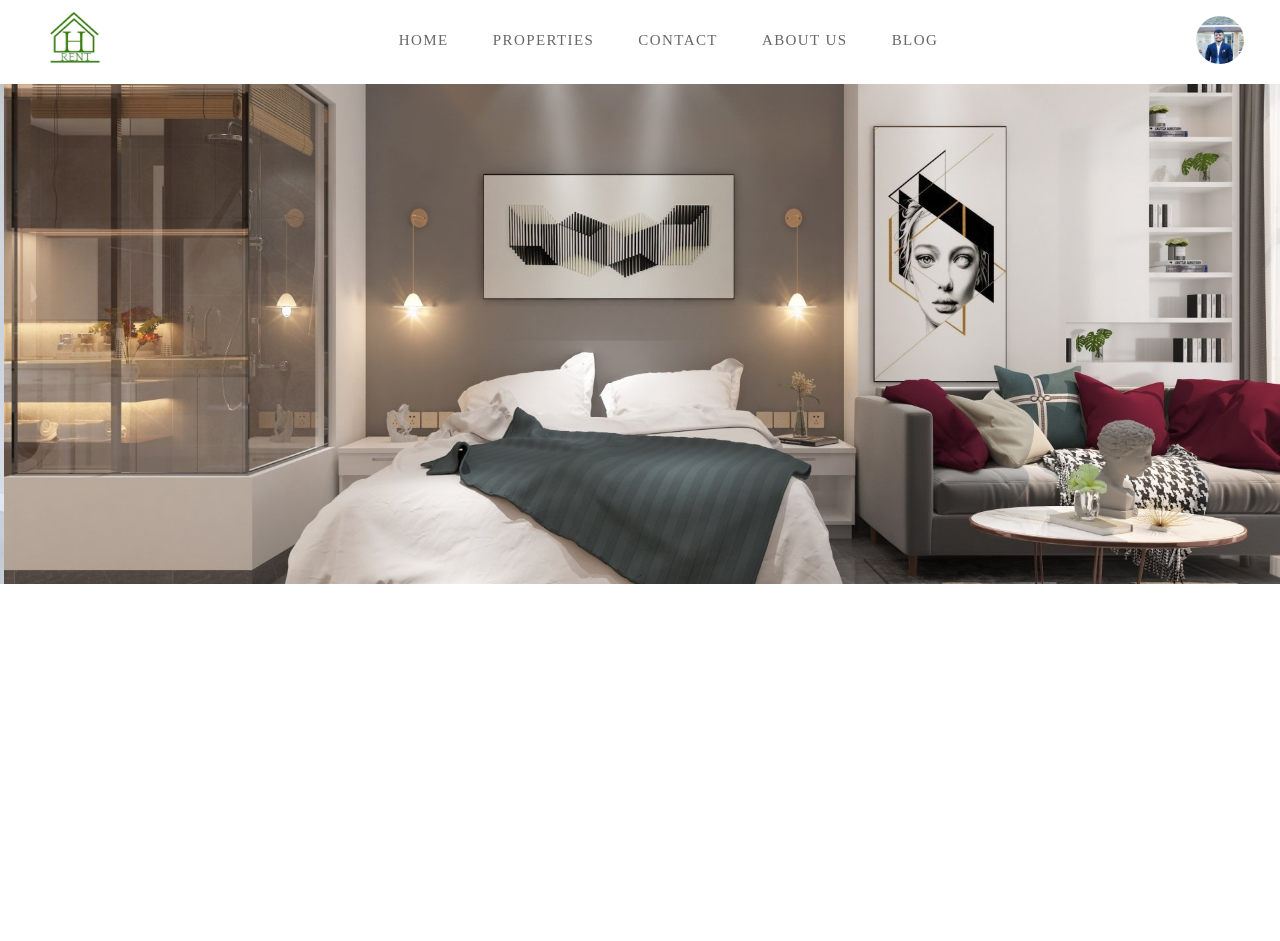
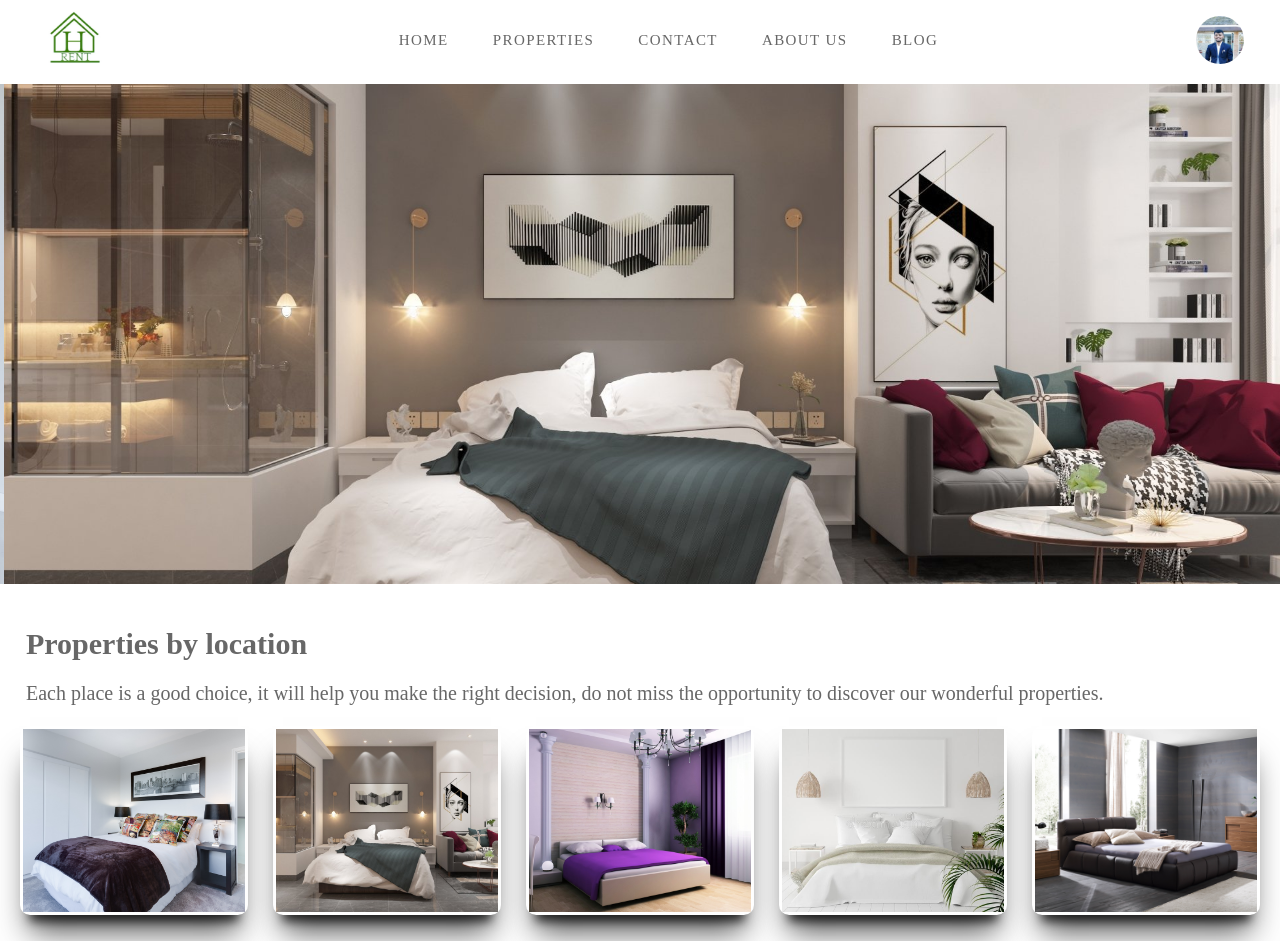
Before and after one commit to phirojshah/House-Rent, a React (Create React App) app: page / in a window 1280 px wide. Before the commit the page ends 800 px from the top, so only its background shows below. Built offline with nearby package versions, Linux system fonts and the light colour scheme.

Commit message:
Room location updated

```diff
--- a/src/App.css
+++ b/src/App.css
@@ -1,3 +1,7 @@
 *body{
   margin:0;
 }
+
+body::-webkit-scrollbar {
+  display: none;
+}
--- a/src/App.js
+++ b/src/App.js
@@ -1,16 +1,16 @@
-import React from 'react';
+import React from "react";
 //import { Counter } from './features/counter/Counter';
-import './App.css';
-import Nav from './Components/Nav'
-import Home from './Components/Home';
-
+import "./App.css";
+import Nav from "./Components/Nav";
+import Home from "./Components/Home";
+import RoomLocation from "./Components/RoomLocation";
 
 function App() {
   return (
     <div className="App">
       <Nav />
       <Home />
-
+      <RoomLocation />
     </div>
   );
 }
--- a/src/Components/Home.js
+++ b/src/Components/Home.js
@@ -1,17 +1,20 @@
-import React from 'react'
-import styled from 'styled-components'
-import ImageSlider from './ImageSlider'
+import React from "react";
+import styled from "styled-components";
+import ImageSlider from "./ImageSlider";
+// import RoomLocation from "./RoomLocation";
 
 function Home() {
   return (
     <Container>
-      <ImageSlider/>
+      <ImageSlider />
+      {/* <RoomLocation /> */}
     </Container>
-  )
+  );
 }
 
-export default Home
+export default Home;
 
-const Container=styled.main`
-min-height: calc(100vh-70px);
-padding:o calc(3.5vw+ 5px) ;`
+const Container = styled.main`
+  min-height: calc(100vh-70px);
+  padding: o calc(3.5vw+ 5px);
+`;
--- a/src/Components/Nav.js
+++ b/src/Components/Nav.js
@@ -1,10 +1,10 @@
-import React from 'react'
-import styled from 'styled-components'
+import React from "react";
+import styled from "styled-components";
 
 function Nav() {
   return (
     <Container>
-      <Logo src="/images/logo.jpg "/>
+      <Logo src="/images/logo.jpg " />
       <NavMenu>
         <a>
           <span> HOME</span>
@@ -22,79 +22,76 @@ function Nav() {
         <a>
           <span> BLOG</span>
         </a>
-
       </NavMenu>
-      <UsrImg  src="/images/profile.jpg "/>
+      <UsrImg src="/images/profile.jpg " />
     </Container>
-  )
+  );
 }
 
-export default Nav
+export default Nav;
 
-const Container=styled.nav`
+const Container = styled.nav`
   //width:100%;
-height:80px;
+  height: 80px;
   //background-color: #fff;
   //background-color:#d1e8d1;
   background: transparent;
   margin-left: 0px;
   margin-right: 0px;
-display:flex;
-align-items:center;
-padding:0 36px;
-cursor:pointer;
-`
+  display: flex;
+  align-items: center;
+  padding: 0 36px;
+  cursor: pointer;
+`;
 
-const Logo=styled.img`
-height:80px;
-width: 80px;;
-`
+const Logo = styled.img`
+  height: 80px;
+  width: 80px; ;
+`;
 
-const NavMenu=styled.div`
-justify-content:center;
-display:flex;
-flex:1;
-margin-left:25px;
-align-items:center;
-a{
-    display:flex;
-    align-items:center;
-    padding:0 10px;
-    height:20px;
+const NavMenu = styled.div`
+  justify-content: center;
+  display: flex;
+  flex: 1;
+  margin-left: 25px;
+  align-items: center;
+  a {
+    display: flex;
+    align-items: center;
+    padding: 0 10px;
+    height: 20px;
 
-    span{
-        font-size:15px;
-        letter-spacing:1.42px;
-        padding:0 12px;
-        position:relative;
+    span {
+      font-size: 15px;
+      letter-spacing: 1.42px;
+      padding: 0 12px;
+      position: relative;
       //&:after => work as a div
-        &:after{
-            content:"";
-             height:2px;
-             background-color:black;
-             position:absolute;
-             left:0;
-             right:0;
-             bottom:-6px;
-             opacity:0;
-             transform-origin:left center;
-             transition:all 250ms cubic-bezier(0.25,0.46,0.45,0.94) 0s;
-             transform:scaleX(0);
-
+      &:after {
+        content: "";
+        height: 2px;
+        background-color: black;
+        position: absolute;
+        left: 0;
+        right: 0;
+        bottom: -6px;
+        opacity: 0;
+        transform-origin: left center;
+        transition: all 250ms cubic-bezier(0.25, 0.46, 0.45, 0.94) 0s;
+        transform: scaleX(0);
       }
     }
-    &:hover{
-        span:after{
+    &:hover {
+      span:after {
         transform: scaleX(1);
-            opacity:1;
+        opacity: 1;
       }
     }
   }
+`;
 
-`
-
-const UsrImg=styled.img`
-height:48px;
-width:48px;
-border-radius:50%;
-`
+const UsrImg = styled.img`
+  height: 48px;
+  width: 48px;
+  border-radius: 50%;
+`;
--- /dev/null
+++ b/src/Components/RoomLocation.js
@@ -0,0 +1,79 @@
+import React from "react";
+import styled from "styled-components";
+
+function Viewers() {
+  return (
+    <>
+      <Text>
+        <h2>Properties by location</h2>
+        <p>
+          Each place is a good choice, it will help you make the right decision,
+          do not miss the opportunity to discover our wonderful properties.
+        </p>
+      </Text>
+      <Container>
+        <Wrap>
+          <img src="/images/slide-img1.jpg" alt="viewerImg" />
+        </Wrap>
+        <Wrap>
+          <img src="/images/slide-img2.jpg" alt="viewerImg" />
+        </Wrap>
+        <Wrap>
+          <img src="/images/slide-img3.jpg" alt="viewerImg" />
+        </Wrap>
+        <Wrap>
+          <img src="/images/slide-img5.jpg" alt="viewerImg" />
+        </Wrap>
+        <Wrap>
+          <img src="/images/slide.img4.jpg" alt="viewerImg" />
+        </Wrap>
+      </Container>
+    </>
+  );
+}
+
+export default Viewers;
+
+const Text = styled.div`
+  display: block;
+  padding-top: 20px;
+  padding-left: 26px;
+  /* margin-block-start: 0.83em;
+  margin-block-end: 0.83em;
+  margin-inline-start: 0px;
+  margin-inline-end: 0px; */
+`;
+
+const Container = styled.div`
+  margin-top: 0px;
+  margin-left: 20px;
+  margin-right: 20px;
+  display: grid;
+  padding: 0px 0 26px;
+  grid-gap: 25px;
+  grid-template-columns: repeat(5, minmax(0, 1fr));
+`;
+
+const Wrap = styled.div`
+  border-radius: 10px;
+  border: 3px solid rgba(249, 249, 249, 0.1);
+  box-shadow: rgb(0 0 0 /69%) 0px 26px 30px -10px,
+    rgb(0 0 0 /73%) 0px 16px 10px -10px;
+
+  transition: all 250ms cubic-bezier(0.25, 0.46, 0.45, 0.94) 0s;
+
+  img {
+    width: 100%;
+    height: 100%;
+    object-fit: cover;
+  }
+
+  &:hover {
+    // '&' concatinate hover to wrap
+    box-shadow: rgb(0 0 0 /69%) 0px 26px 30px -10px,
+      rgb(0 0 0 /73%) 0px 16px 10px -10px;
+
+    transform: scale(1.05);
+    border-color: rgba(249, 249, 249, 0.8);
+  }
+`;
--- a/src/index.css
+++ b/src/index.css
@@ -1,6 +1,7 @@
 body {
   margin: 0;
   direction: ltr;
+
   font-family: "Manrope";
   font-size: 20px;
   -webkit-font-smoothing: antialiased;
```
Lines whose indentation alone changed are shown as unchanged.
